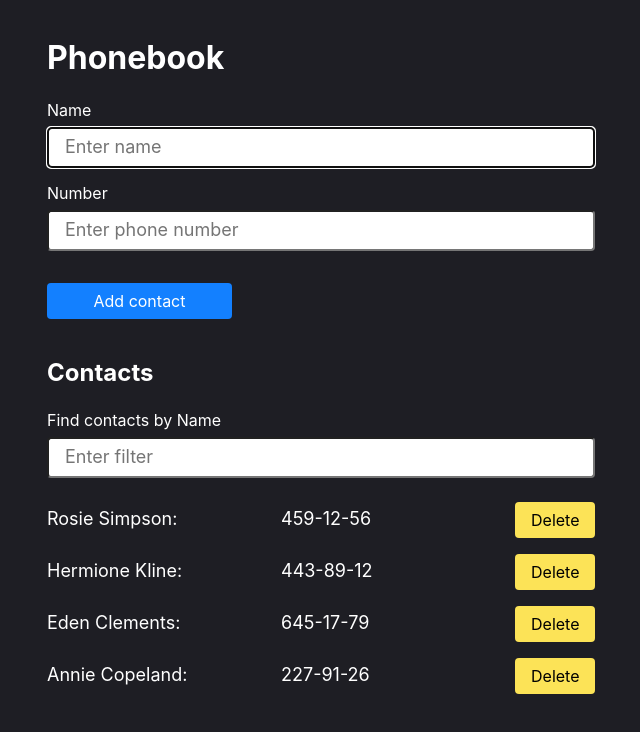
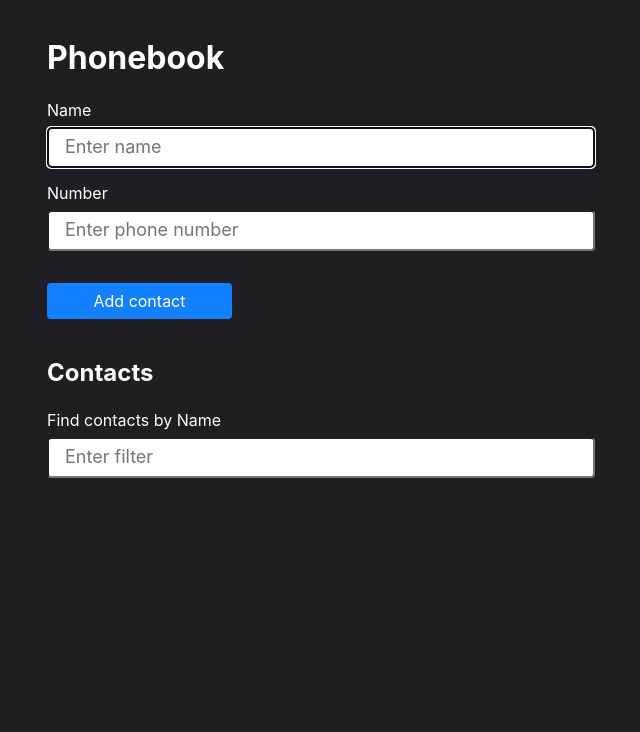
Before and after one commit to HannaTubolets/goit-react-hw-08-phonebook, a React (Create React App) app: page / in a window 1280 px wide. Shown: the top 732 px of the page, without its empty margins (319-959 px from the left). Built offline with nearby package versions, Linux system fonts and the light colour scheme.

Commit message:
Added redux folder/files + updated  app (add contact)

```diff
--- a/package.json
+++ b/package.json
@@ -1,11 +1,12 @@
 {
-  "name": "goit-react-hw-04-phonebook",
+  "name": "goit-react-hw-06-phonebook",
   "version": "0.1.0",
   "private": true,
-  "homepage": "https://HannaTubolets.github.io/goit-react-hw-04-phonebook/",
+  "homepage": "https://HannaTubolets.github.io/goit-react-hw-06-phonebook/",
   "dependencies": {
     "@emotion/react": "^11.10.5",
     "@emotion/styled": "^11.10.5",
+    "@reduxjs/toolkit": "^1.9.3",
     "@testing-library/jest-dom": "^5.16.3",
     "@testing-library/react": "^12.1.4",
     "@testing-library/user-event": "^13.5.0",
@@ -14,6 +15,7 @@
     "prop-types": "^15.8.1",
     "react": "^18.1.0",
     "react-dom": "^18.1.0",
+    "react-redux": "^8.0.5",
     "react-scripts": "5.0.1",
     "web-vitals": "^2.1.3"
   },
--- a/src/components/App.jsx
+++ b/src/components/App.jsx
@@ -1,21 +1,26 @@
 import { useState, useEffect } from 'react';
+import { useDispatch, useSelector } from 'react-redux';
 import storage from 'helpers/storage';
 import { nanoid } from 'nanoid';
 import { ContactList } from './ContactList/ContactList';
 import { ContactForm } from './ContactForm/ContactForm';
 import { Filter } from './Filter/Filter';
+import { addContact } from 'redux/contactsSlice';
+import { getContacts } from 'redux/selectors';
 
-const CONTACTS = [
-  { id: 'id-1', name: 'Rosie Simpson', number: '459-12-56' },
-  { id: 'id-2', name: 'Hermione Kline', number: '443-89-12' },
-  { id: 'id-3', name: 'Eden Clements', number: '645-17-79' },
-  { id: 'id-4', name: 'Annie Copeland', number: '227-91-26' },
-];
+// const CONTACTS = [
+//   { id: 'id-1', name: 'Rosie Simpson', number: '459-12-56' },
+//   { id: 'id-2', name: 'Hermione Kline', number: '443-89-12' },
+//   { id: 'id-3', name: 'Eden Clements', number: '645-17-79' },
+//   { id: 'id-4', name: 'Annie Copeland', number: '227-91-26' },
+// ];
 
 export function App() {
-  const [contacts, setContacts] = useState(
-    () => storage.load('contactsToLS') ?? CONTACTS
-  );
+  const dispatch = useDispatch();
+  const contacts = useSelector(getContacts);
+  // const [contacts, setContacts] = useState(
+  //   () => storage.load('contactsToLS') ?? CONTACTS
+  // );
   const [filter, setFilter] = useState('');
 
   useEffect(() => {
@@ -30,7 +35,8 @@ export function App() {
 
     contacts.some(cont => cont.name === contact.name)
       ? alert(`${contact.name} is already in contacts.`)
-      : setContacts(prevState => [finalContact, ...prevState]);
+      : // : setContacts(prevState => [finalContact, ...prevState]);
+        dispatch(addContact(finalContact));
   };
   console.log(contacts);
 
@@ -43,7 +49,7 @@ export function App() {
   console.log(getFilteredContacts());
 
   const handleDelete = event => {
-    setContacts(prevState => prevState.filter(contact => contact.id !== event));
+    // setContacts(prevState => prevState.filter(contact => contact.id !== event));
   };
 
   const handleFilter = event => {
--- a/src/index.js
+++ b/src/index.js
@@ -1,14 +1,15 @@
 import React from 'react';
 import ReactDOM from 'react-dom/client';
 import { App } from 'components/App';
+import { store } from 'redux/store';
+import { Provider } from 'react-redux';
 import 'modern-normalize/modern-normalize.css';
 import 'index.css';
-// import { Global, ThemeProvider } from '@emotion/react';
-// import { GlobalStyles } from 'styles/GlobalStyles';
-// import { theme } from './styles/theme';
 
 ReactDOM.createRoot(document.getElementById('root')).render(
   <React.StrictMode>
-    <App />
+    <Provider store={store}>
+      <App />
+    </Provider>
   </React.StrictMode>
 );
--- /dev/null
+++ b/src/redux/contactsSlice.js
@@ -0,0 +1,25 @@
+import { createSlice } from '@reduxjs/toolkit';
+
+const initialState = {
+  items: [],
+};
+
+const contactsSlice = createSlice({
+  // Ім'я слайсу
+  name: 'contacts',
+  // Початковий стан редюсера слайсу
+  initialState,
+  // Об'єкт редюсерів
+  reducers: {
+    addContact(state, { payload }) {
+      //   console.log(action);
+      state.items = [...state.items, payload];
+    },
+    deleteContact(state, action) {},
+  },
+});
+
+// Генератори екшенів
+export const { addContact, deleteContact } = contactsSlice.actions;
+// Редюсер слайсу
+export const contactsReducer = contactsSlice.reducer;
--- /dev/null
+++ b/src/redux/selectors.js
@@ -0,0 +1 @@
+export const getContacts = state => state.contacts.items;
--- /dev/null
+++ b/src/redux/store.js
@@ -0,0 +1,8 @@
+import { configureStore } from '@reduxjs/toolkit';
+import { contactsReducer } from './contactsSlice';
+
+export const store = configureStore({
+  reducer: {
+    contacts: contactsReducer,
+  },
+});
```
Also changed, not shown: 1 other file (tests, documents, lock files or other folders).
